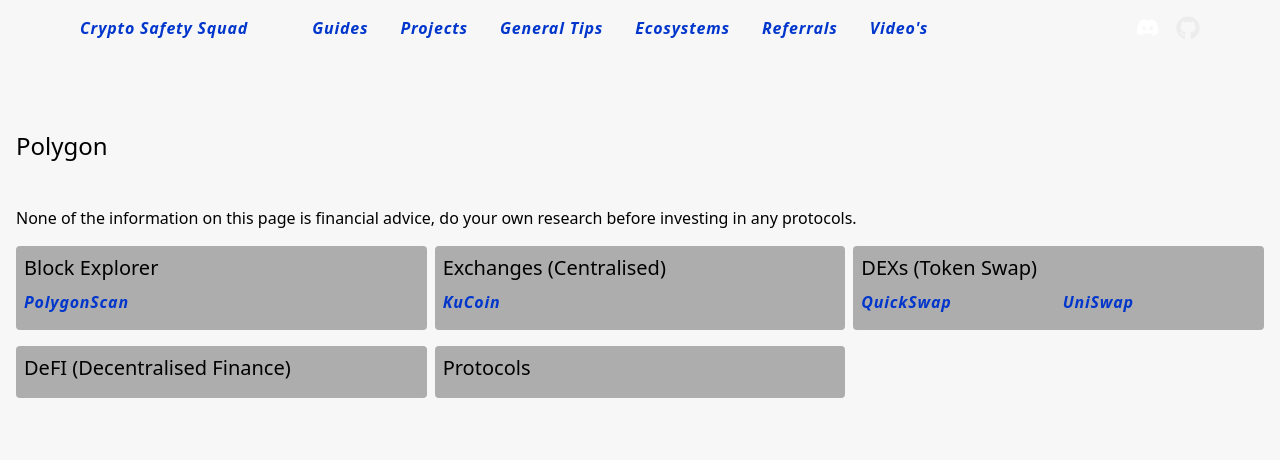
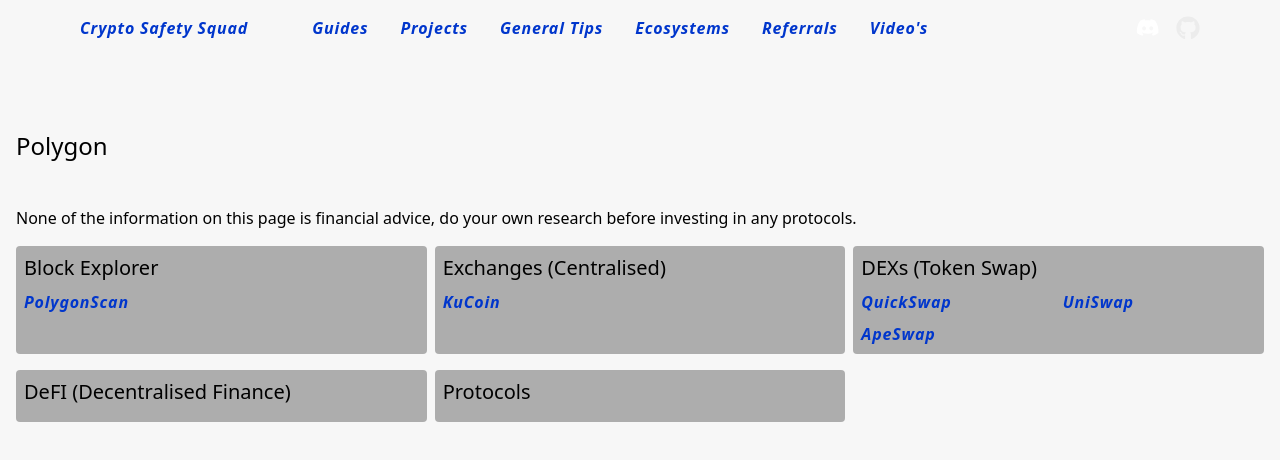
Before and after one commit to CryptoSafetySquad/website, a Next.js app: page /ecosystems/polygon in a window 1280 px wide. Shown: the top 460 px of the page. Built offline with nearby package versions, Linux system fonts and the light colour scheme.

Commit message:
Add apeswap

```diff
--- a/pages/ecosystems/binance.tsx
+++ b/pages/ecosystems/binance.tsx
@@ -27,6 +27,7 @@
             <ExternalLink href='https://app.uniswap.org/' text='UniSwap' />
             <ExternalLink href='https://pancakeswap.finance/' text='PancakeSwap' />
             <ExternalLink href='https://www.aequinox.exchange/#/' text='Aequinox' />
+            <ExternalLink href='https://apeswap.finance/' text='ApeSwap' />
           </div>
         </div>
 
--- a/pages/ecosystems/ethereum.tsx
+++ b/pages/ecosystems/ethereum.tsx
@@ -22,6 +22,7 @@
         <div className='grid grid-cols-2 gap-2'>
           <ExternalLink href='https://app.uniswap.org/' text='UniSwap' />
           <ExternalLink href='https://pancakeswap.finance/' text='PancakeSwap' />
+          <ExternalLink href='https://apeswap.finance/' text='ApeSwap' />
         </div>
       </div>
 
--- a/pages/ecosystems/polygon.tsx
+++ b/pages/ecosystems/polygon.tsx
@@ -26,6 +26,7 @@
           <div className='grid grid-cols-2 gap-2'>
             <ExternalLink href='https://quickswap.exchange/' text='QuickSwap' />
             <ExternalLink href='https://app.uniswap.org/' text='UniSwap' />
+            <ExternalLink href='https://apeswap.finance/' text='ApeSwap' />
           </div>
         </div>
 
```
